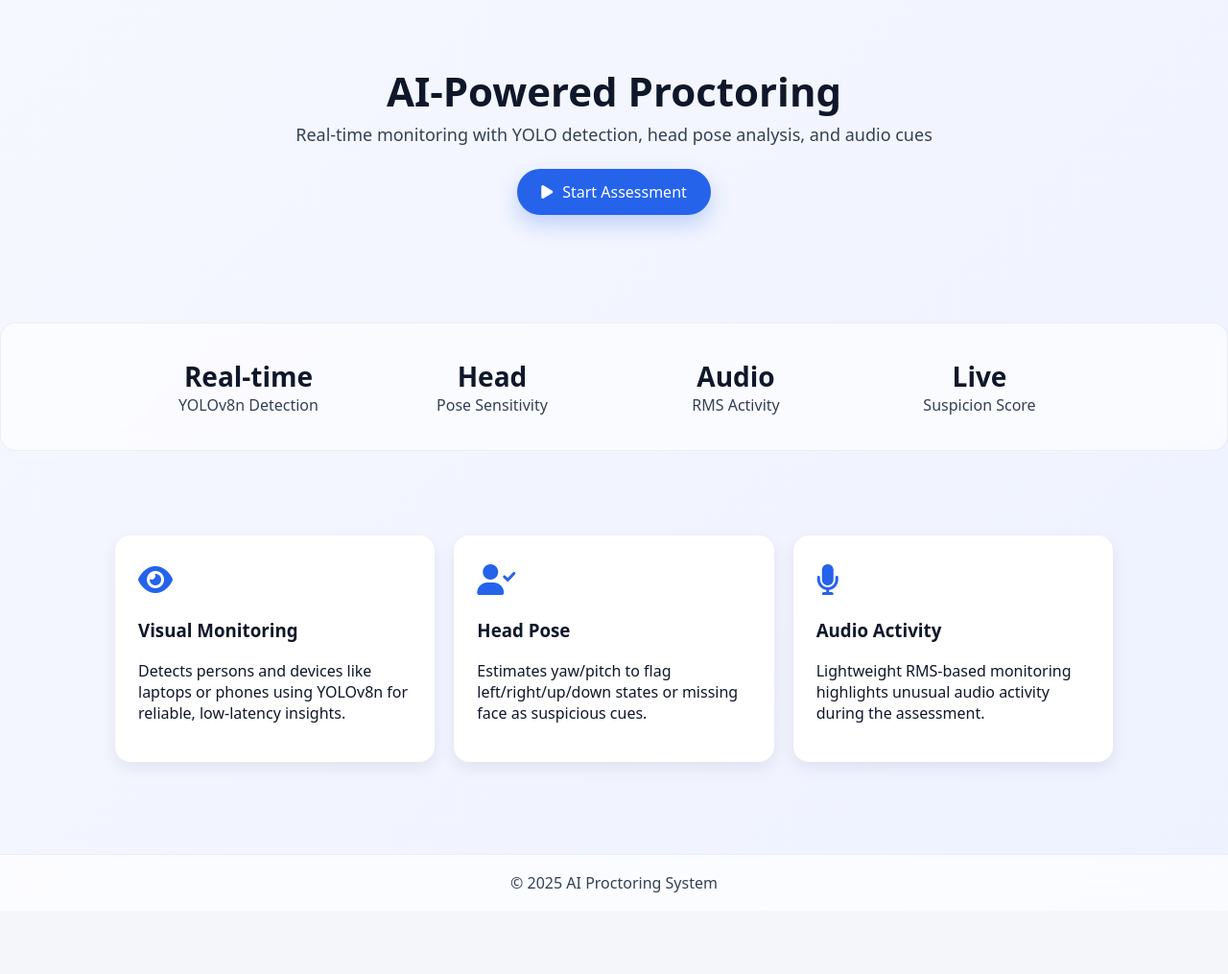
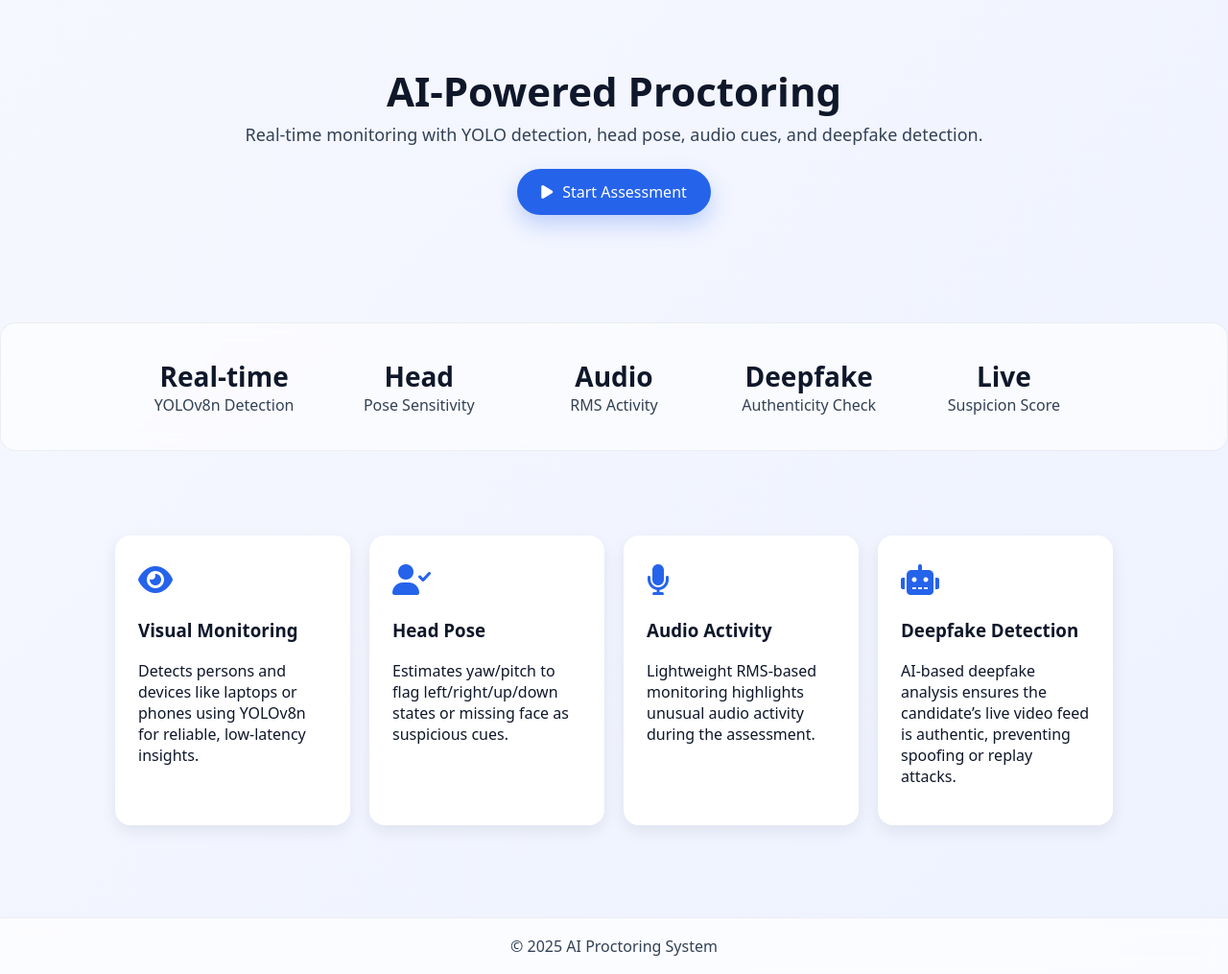
Before and after one commit to sudeepk0714U/DEEPFAKE-DETECTION, a Flask app: page / in a window 1280 px wide. Shown: the part 65-1080 px from the top of the page at 96% size. Before the commit the page ends 995 px from the top, so only its background shows below. Run offline with Flask 3, Linux system fonts and the light colour scheme.

Commit message:
DeepFake

```diff
--- a/requirements.txt
+++ b/requirements.txt
@@ -15,4 +15,4 @@ tensorflow
 torchvision
 flask-session
 ultralytics
-mediapipe-silicon
+mediapipe
--- a/templates/index.html
+++ b/templates/index.html
@@ -34,17 +34,17 @@
     .btn-primary:hover{background:var(--primary-600);transform:translateY(-1px)}
     .btn-primary:focus{outline:none;box-shadow:var(--ring)}
     .stats{margin:40px 0;background:rgba(255,255,255,.6);backdrop-filter:blur(8px);border:1px solid rgba(15,23,42,.06);border-radius:var(--radius-lg)}
-    .stats-row{display:grid;grid-template-columns:repeat(4,1fr);gap:16px;padding:20px}
+    .stats-row{display:grid;grid-template-columns:repeat(5,1fr);gap:16px;padding:20px}
     .stat{text-align:center;padding:16px;border-radius:12px}
     .stat .num{font-size:28px;font-weight:800}
     .stat .lbl{color:var(--ink-700)}
     .features{padding:48px 0}
-    .grid{display:grid;grid-template-columns:repeat(3,1fr);gap:20px}
+    .grid{display:grid;grid-template-columns:repeat(4,1fr);gap:20px}
     .card{background:var(--surface);border-radius:var(--radius-lg);box-shadow:var(--shadow-sm);padding:24px;transition:.2s transform,.2s box-shadow}
     .card:hover{transform:translateY(-3px);box-shadow:var(--shadow-md)}
     .icon{font-size:32px;color:var(--primary);margin-bottom:8px}
     .footer{margin-top:48px;background:rgba(255,255,255,.7);backdrop-filter:blur(10px);border-top:1px solid rgba(15,23,42,.06);padding:18px 0;text-align:center;color:var(--ink-700)}
-    @media (max-width:900px){.grid{grid-template-columns:1fr 1fr}.stats-row{grid-template-columns:repeat(2,1fr)}}
+    @media (max-width:900px){.grid{grid-template-columns:1fr 1fr}.stats-row{grid-template-columns:repeat(3,1fr)}}
     @media (max-width:600px){.grid{grid-template-columns:1fr}.hero{padding:56px 0}.hero h1{font-size:32px}.stats-row{grid-template-columns:1fr}}
   </style>
 </head>
@@ -62,7 +62,7 @@
   <section class="hero">
     <div class="container">
       <h1>AI-Powered Proctoring</h1>
-      <p>Real-time monitoring with YOLO detection, head pose analysis, and audio cues</p>
+      <p>Real-time monitoring with YOLO detection, head pose, audio cues, and deepfake detection.</p>
       <a href="/login" class="btn btn-primary"><i class="fas fa-play"></i>Start Assessment</a>
     </div>
   </section>
@@ -73,6 +73,7 @@
         <div class="stat"><div class="num">Real-time</div><div class="lbl">YOLOv8n Detection</div></div>
         <div class="stat"><div class="num">Head</div><div class="lbl">Pose Sensitivity</div></div>
         <div class="stat"><div class="num">Audio</div><div class="lbl">RMS Activity</div></div>
+        <div class="stat"><div class="num">Deepfake</div><div class="lbl">Authenticity Check</div></div>
         <div class="stat"><div class="num">Live</div><div class="lbl">Suspicion Score</div></div>
       </div>
     </div>
@@ -96,6 +97,11 @@
           <h3>Audio Activity</h3>
           <p>Lightweight RMS-based monitoring highlights unusual audio activity during the assessment.</p>
         </div>
+        <div class="card">
+          <div class="icon"><i class="fas fa-robot"></i></div>
+          <h3>Deepfake Detection</h3>
+          <p>AI-based deepfake analysis ensures the candidate’s live video feed is authentic, preventing spoofing or replay attacks.</p>
+        </div>
       </div>
     </div>
   </section>
```
Also changed, not shown: instance/app.db, 1 other file.
